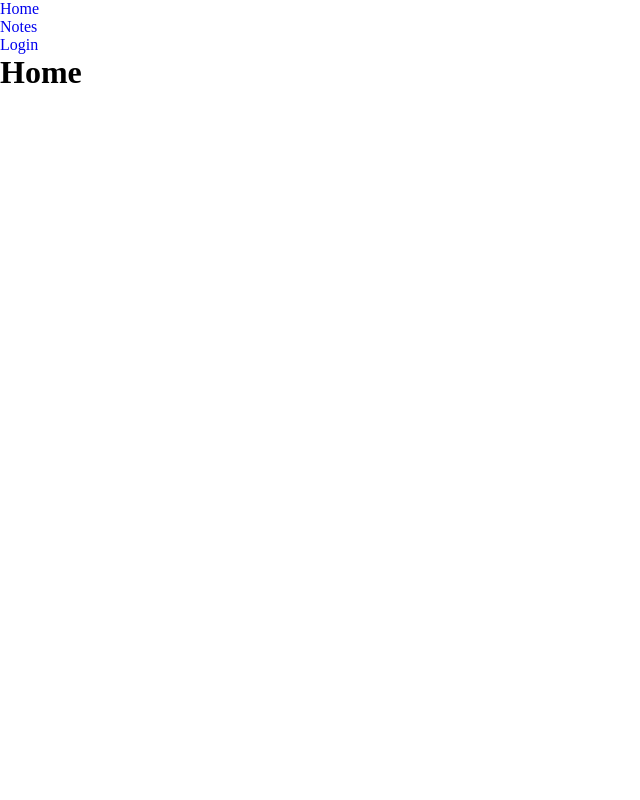
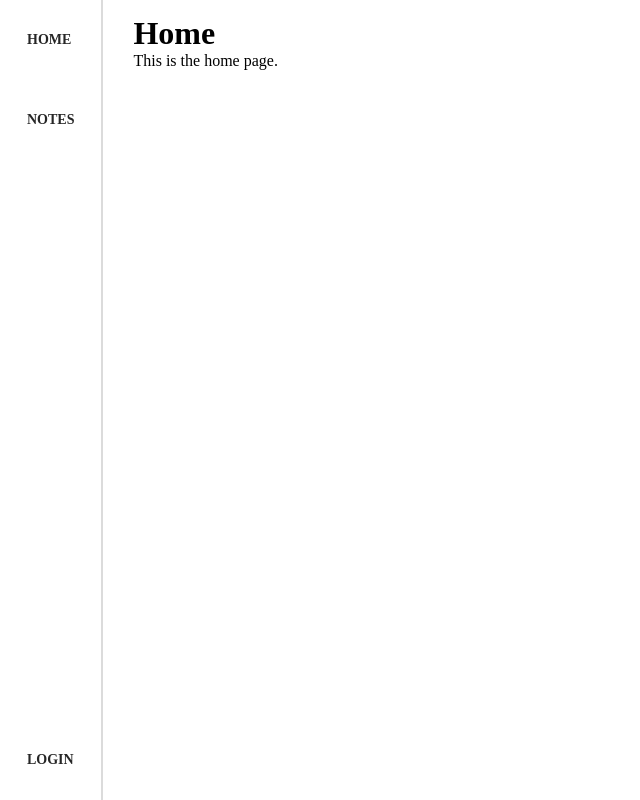
Before and after one commit to chernetskyi8704/Notes-App, a React (Vite) app: page / in a window 1280 px wide. Shown: the whole page, without its empty margins (0-640 px from the left). Built offline with nearby package versions, Linux system fonts and the light colour scheme.

Commit message:
Have stylized the navigation component.

```diff
--- a/src/App.jsx
+++ b/src/App.jsx
@@ -6,7 +6,9 @@ const App = () => {
   return (
     <div className="App">
       <Navigation />
-      <AppRouter />
+      <main className="mainContent">
+        <AppRouter />
+      </main>
     </div>
   );
 };
--- a/src/components/UI/Navigation.module.css
+++ b/src/components/UI/Navigation.module.css
@@ -1,4 +1,27 @@
-.navigation{}
-.navigation__items{}
-.navigation__item{}
-.navigation__link{}
+.navigation {
+  border-right: 2px solid #dbdbdb;
+}
+
+.navigation__items {
+  display: flex;
+  min-height: 100vh;
+  flex-direction: column;
+}
+
+.navigation__item {
+  padding: 15px;
+}
+
+.navigation__item:last-child {
+  margin-top: auto;
+}
+
+.navigation__link {
+  display: block;
+  padding: 16px 12px;
+  color: #262626;
+  font-size: 14px;
+  font-weight: 600;
+  line-height: 18px;
+  text-transform: uppercase;
+}
--- a/src/pages/Home.jsx
+++ b/src/pages/Home.jsx
@@ -4,6 +4,9 @@ const Home = () => {
   return (
     <div>
       <h1>Home</h1>
+      <div>
+        <p> This is the home page. </p>
+      </div>
     </div>
   );
 };
--- a/src/styles/App.css
+++ b/src/styles/App.css
@@ -7,3 +7,16 @@
 a {
   text-decoration: none;
 }
+
+ul {
+  list-style-type: none;
+}
+
+.App {
+  display: flex;
+}
+
+.mainContent {
+  width: 100vw;
+  padding: 15px 30px;
+}
```
